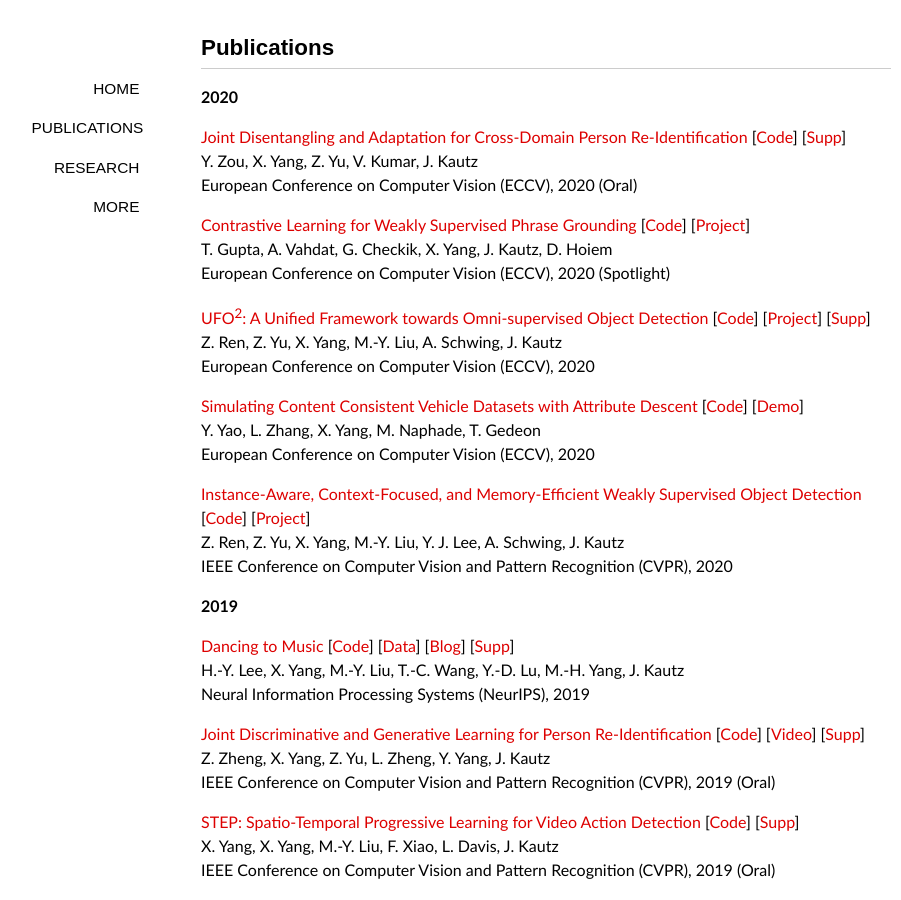
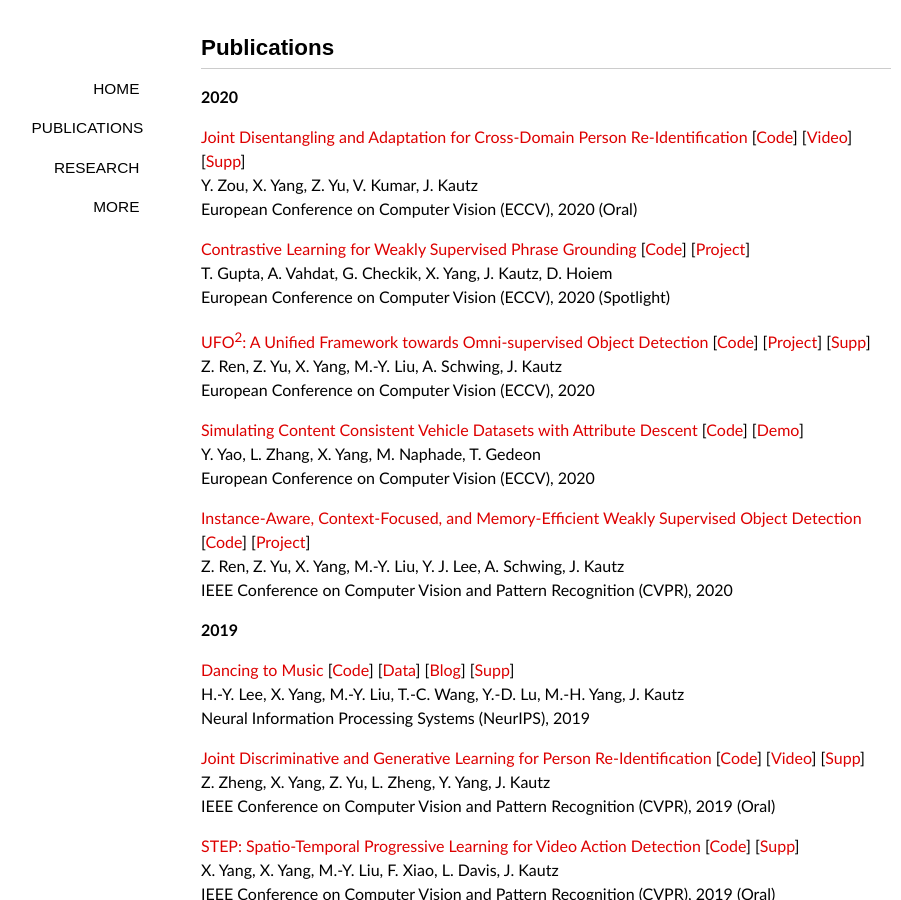
Before and after one commit to xiaodongyang/xiaodongyang.github.io, a Jekyll site: the page built from publications/index.md, in a window 1280 px wide and 900 px high. Shown: the whole window, without its empty margins (94-995 px from the left). Built offline with Jekyll 4.4.1, drawn with Linux system fonts in a browser that asks for light colours; some web fonts are replaced.

Commit message:
Update index.md

```diff
--- a/publications/index.md
+++ b/publications/index.md
@@ -6,7 +6,7 @@
 
 **2020**
 
-[Joint Disentangling and Adaptation for Cross-Domain Person Re-Identification](/publications/papers/dgnetpp-eccv20.pdf) [[Code](https://github.com/NVlabs/DG-Net-PP)] [[Supp](/publications/papers/dgnetpp-supp-eccv20.pdf)]
+[Joint Disentangling and Adaptation for Cross-Domain Person Re-Identification](/publications/papers/dgnetpp-eccv20.pdf) [[Code](https://github.com/NVlabs/DG-Net-PP)] [[Video](https://www.youtube.com/watch?v=7o3MLq8BUlg)] [[Supp](/publications/papers/dgnetpp-supp-eccv20.pdf)]
 Y. Zou, X. Yang, Z. Yu, V. Kumar, J. Kautz
 European Conference on Computer Vision (ECCV), 2020 (Oral)
 
```
